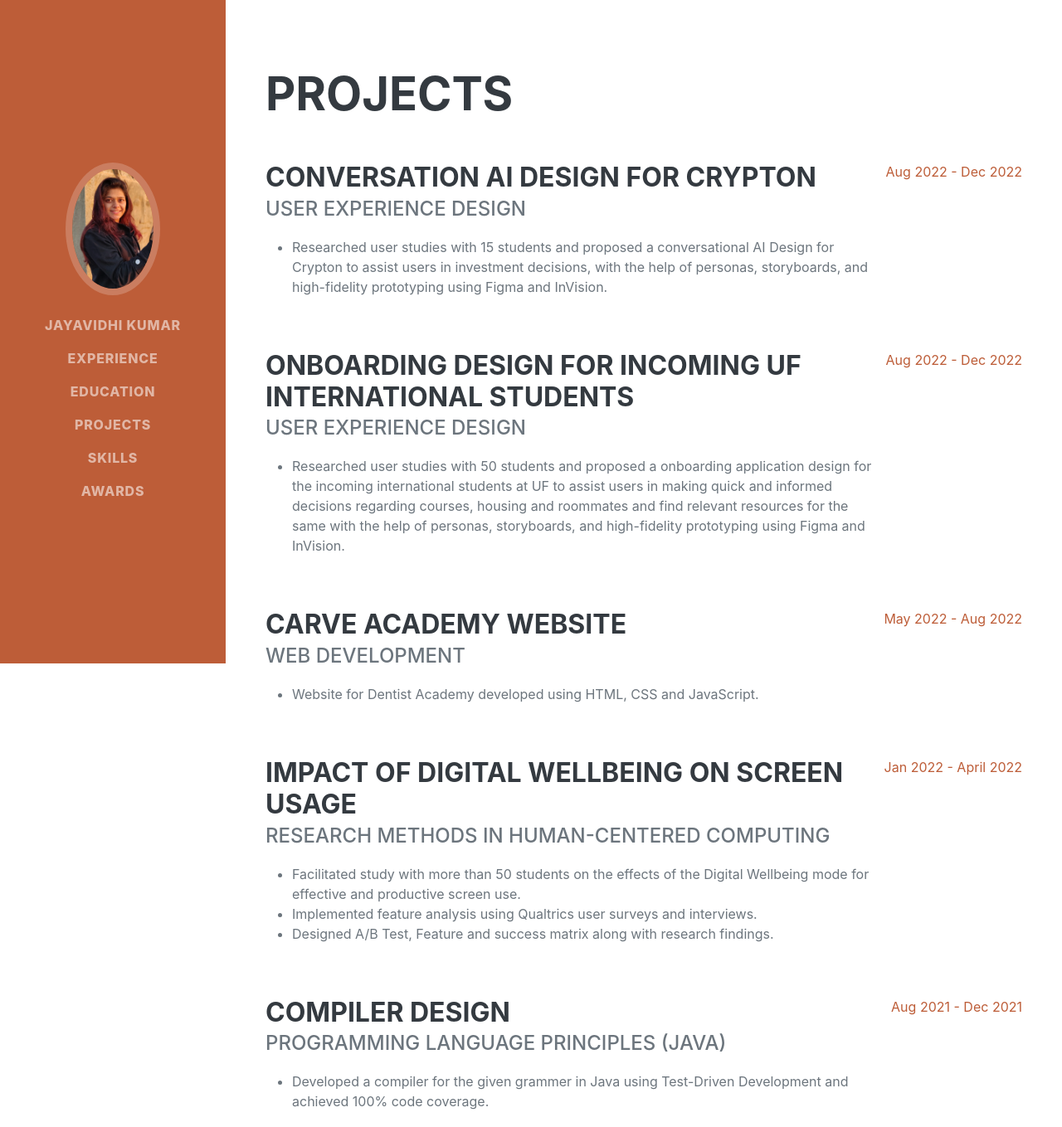
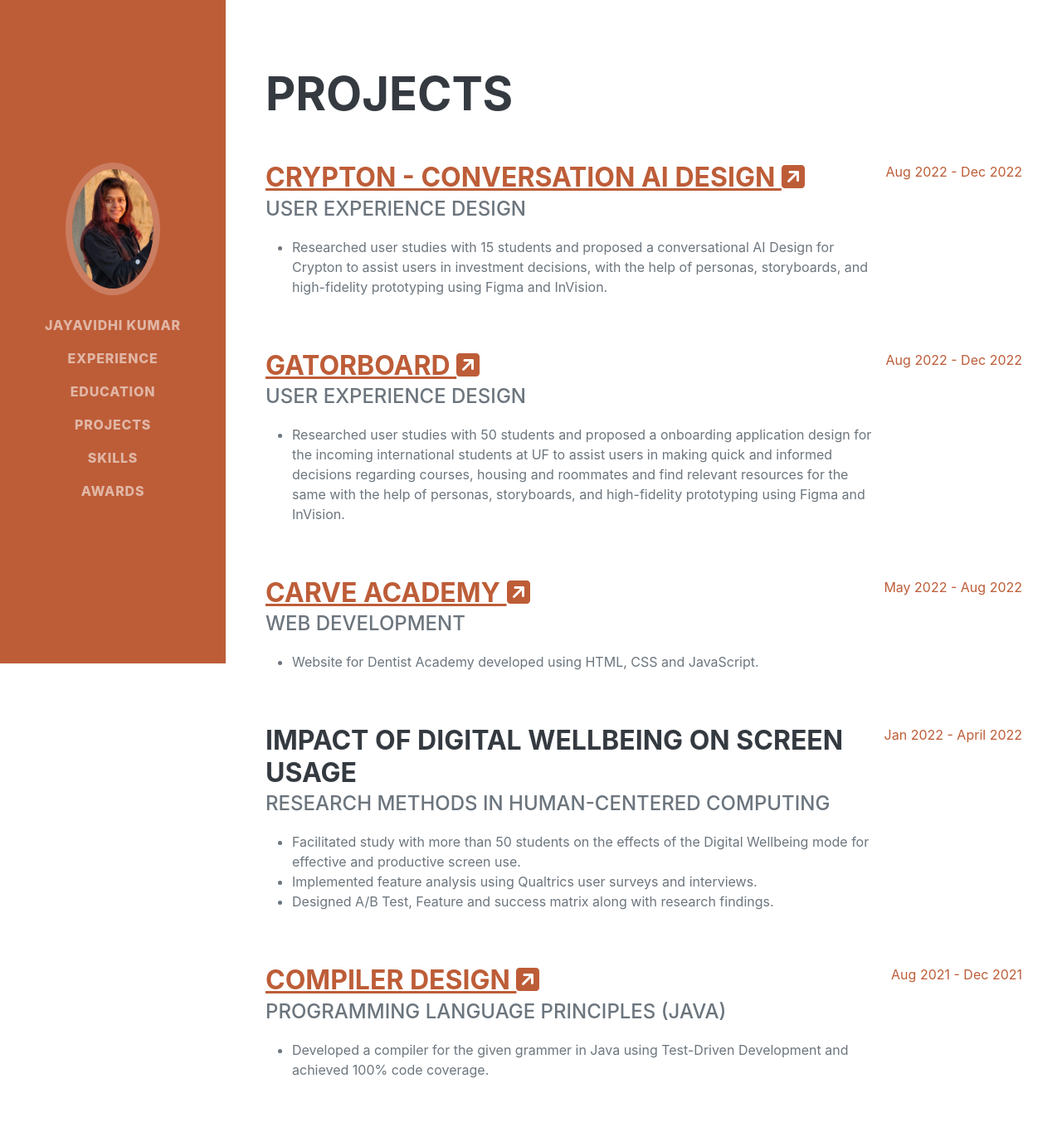
Before and after one commit to Jay-VD-K/portfolio, a plain HTML site: page projects.html in a window 1280 px wide. Shown: the top 1359 px of the page at 83% size. Drawn offline with nearby package versions, Linux system fonts and the light colour scheme; a web font is replaced by a local one.

Commit message:
projects link update

```diff
--- a/projects.html
+++ b/projects.html
@@ -44,7 +44,7 @@
                     <!-- Project 1 -->
                     <div class="d-flex flex-column flex-md-row justify-content-between mb-5">
                         <div class="flex-grow-1">
-                            <h3 class="mb-0">Conversation AI Design for Crypton</h3>
+                            <h3 class="mb-0"><a class="js-scroll-trigger" href="https://web-chat.services.gameontechnology.com/v2/bot-client?client_id=3d7f2036-07ac-4682-861e-62b767a7cf2a" target="_blank">Crypton - Conversation AI Design <i class="fa fa-external-link-square" aria-hidden="true"></i></a></h3>
                             <div class="subheading mb-3">User Experience Design</div>
                             <p>
                                 <ul>
@@ -59,7 +59,7 @@
                     <!-- Project 2 -->
                     <div class="d-flex flex-column flex-md-row justify-content-between mb-5">
                         <div class="flex-grow-1">
-                            <h3 class="mb-0">Onboarding Design for incoming UF International Students</h3>
+                            <h3 class="mb-0"><a class="js-scroll-trigger" href="https://youtu.be/i6qEwARcCTQ" target="_blank">GatorBoard <i class="fa fa-external-link-square" aria-hidden="true"></i></a></h3>
                             <div class="subheading mb-3">USer Experience Design</div>
                             <p>
                                 <ul>
@@ -74,7 +74,7 @@
                     <!-- Project 3 -->
                     <div class="d-flex flex-column flex-md-row justify-content-between mb-5">
                         <div class="flex-grow-1">
-                            <h3 class="mb-0">CARVE Academy Website</h3>
+                            <h3 class="mb-0"><a class="js-scroll-trigger" href="https://carveacademy.in/" target="_blank">CARVE Academy <i class="fa fa-external-link-square" aria-hidden="true"></i></a></h3>
                             <div class="subheading mb-3">Web Development</div>
                             <p>
                                 <ul>
@@ -113,7 +113,7 @@
                     <!-- Project 5 -->
                     <div class="d-flex flex-column flex-md-row justify-content-between mb-5">
                         <div class="flex-grow-1">
-                            <h3 class="mb-0">Compiler Design</h3>
+                            <h3 class="mb-0"><a class="js-scroll-trigger" href="https://github.com/Jay-VD-K/plp-assignment/tree/plp-5" target="_blank">Compiler Design <i class="fa fa-external-link-square" aria-hidden="true"></i></a></h3>
                             <div class="subheading mb-3">Programming Language Principles (Java)</div>
                             <p>
                                 <ul>
```
Also changed, not shown: index.html (+6 -2 lines).
